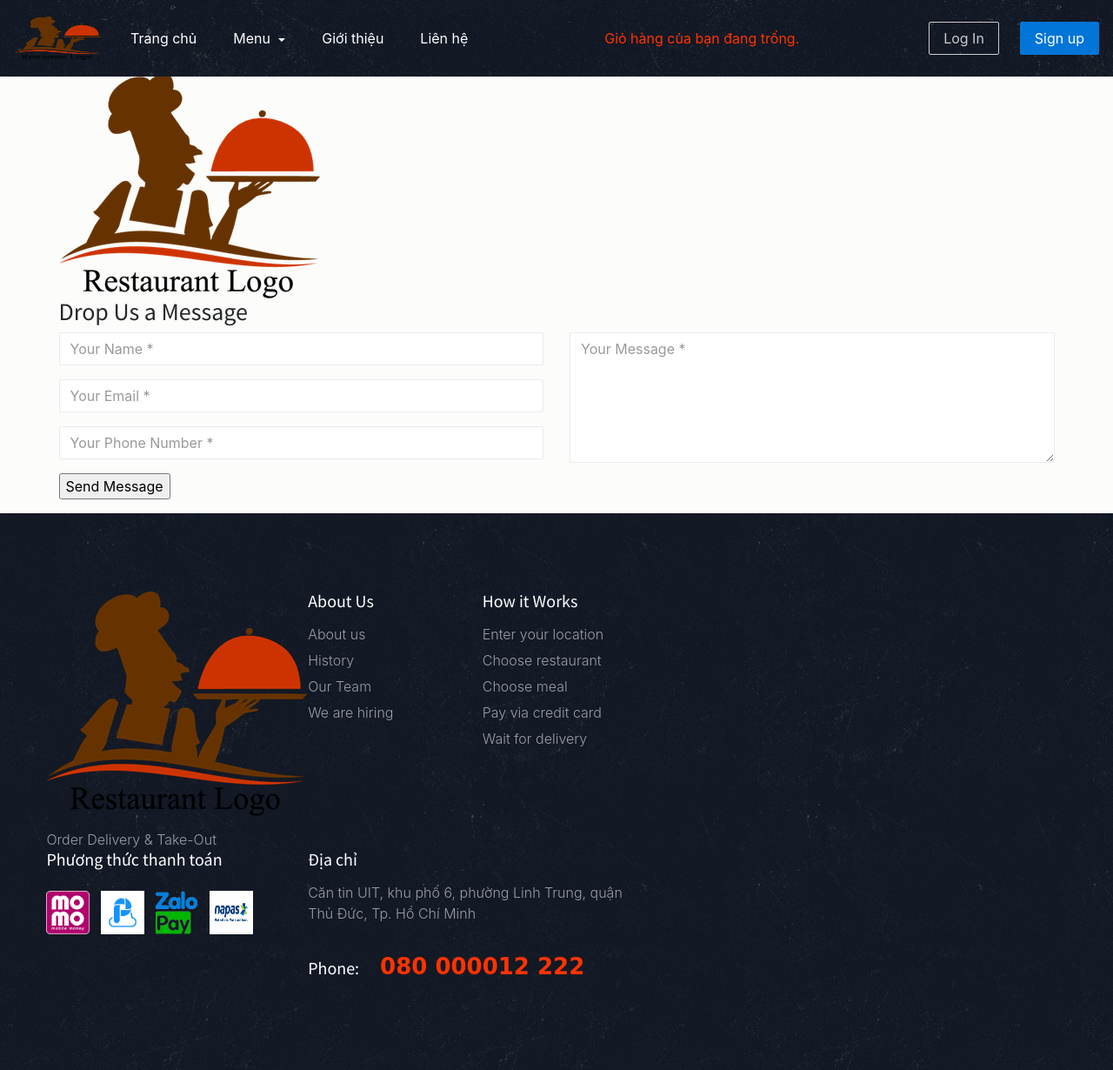
After one commit to vthdat/-Django-WebsiteCanTinProject, a Django app: page /contact in a window 1280 px wide. The commit adds this page. Shown: the whole page at 87% size. Run offline with Django 3.2, Linux system fonts and the light colour scheme; some libraries are stand-ins or nearby versions; some web fonts are replaced.

Commit message:
add pages

```diff
--- a/pages/urls.py
+++ b/pages/urls.py
@@ -1,6 +1,8 @@
 from django.urls import path
-from .views import HomePageView
+from .views import HomePageView, AboutPageView, ContactPageView
 
 urlpatterns = [
     path('', HomePageView.as_view(), name='home'),
+    path('about', AboutPageView.as_view(), name='about'),
+    path('contact', ContactPageView.as_view(), name='contact'),
 ]
--- a/pages/views.py
+++ b/pages/views.py
@@ -16,3 +16,9 @@ class HomePageView(TemplateView):
         context['food_list'] = Food.objects.exclude(food_type='BE')[:6]
         context['beverage_list'] = Food.objects.filter(food_type='BE')[:6]
         return context
+
+class AboutPageView(TemplateView):
+    template_name = 'about.html'
+
+class ContactPageView(TemplateView):
+    template_name = 'contact.html'
--- /dev/null
+++ b/templates/contact.html
@@ -0,0 +1,39 @@
+{% extends 'new_base.html' %}
+
+{% load static %}
+
+{% block title %}Liên hệ{% endblock title%}
+
+{% block content %}
+
+<div class="container contact-form">
+            <div class="contact-image">
+                <img src="{% static 'images/logo.png' %}" alt="rocket_contact"/>
+            </div>
+            <form method="post">
+                <h3>Drop Us a Message</h3>
+               <div class="row">
+                    <div class="col-md-6">
+                        <div class="form-group">
+                            <input type="text" name="txtName" class="form-control" placeholder="Your Name *" value="" />
+                        </div>
+                        <div class="form-group">
+                            <input type="text" name="txtEmail" class="form-control" placeholder="Your Email *" value="" />
+                        </div>
+                        <div class="form-group">
+                            <input type="text" name="txtPhone" class="form-control" placeholder="Your Phone Number *" value="" />
+                        </div>
+                        <div class="form-group">
+                            <input type="submit" name="btnSubmit" class="btnContact" value="Send Message" />
+                        </div>
+                    </div>
+                    <div class="col-md-6">
+                        <div class="form-group">
+                            <textarea name="txtMsg" class="form-control" placeholder="Your Message *" style="width: 100%; height: 150px;"></textarea>
+                        </div>
+                    </div>
+                </div>
+            </form>
+</div>
+
+{% endblock content %}
--- a/templates/new_base.html
+++ b/templates/new_base.html
@@ -43,10 +43,12 @@
                             <a class="nav-link" href="{% url 'home' %}">Trang chủ <span class="sr-only">(current)</span></a>
                         </li>
                         <li class="nav-item dropdown active">
-                            <a class="nav-link dropdown-toggle" id="navbarDropdown" role="button" data-toggle="dropdown" aria-haspopup="true" aria-expanded="false">
+                            <a class="nav-link dropdown-toggle" id="navbarDropdown" role="button" data-toggle="dropdown" aria-haspopup="true" aria-expanded="false" >
                             Menu
                             </a>
                             <div class="dropdown-menu" aria-labelledby="navbarDropdown">
+                                <a class="dropdown-item" href="{% url 'food:menu' %}">Tất cả</a>
+                                <div class="dropdown-divider"></div>
                                 <a class="dropdown-item" href="{% url 'food:bua-sang' %}">Bữa sáng</a>
                                 <a class="dropdown-item" href="{% url 'food:bua-trua' %}">Bữa trưa</a>
                                 <a class="dropdown-item" href="{% url 'food:bua-toi' %}">Bữa tối</a>
@@ -56,10 +58,10 @@
                             </div>
                         </li>
                         <li class="nav-item active">
-                            <a class="nav-link" href="{% url 'home' %}"> Giới thiệu <span class="sr-only">(current)</span></a>
+                            <a class="nav-link" href="{% url 'about' %}"> Giới thiệu <span class="sr-only">(current)</span></a>
                         </li>
                         <li class="nav-item active">
-                            <a class="nav-link" href="{% url 'home' %}"> Liên hệ <span class="sr-only">(current)</span></a>
+                            <a class="nav-link" href="{% url 'contact' %}"> Liên hệ <span class="sr-only">(current)</span></a>
                         </li>
                     </ul>
 
@@ -70,7 +72,7 @@
                             {% with total_items=cart|length %}
                                 {% if total_items > 0 %}
                                     <li class="nav-item">
-                                    <a href="{% url "cart:cart_detail" %}">
+                                    <a href="{% url "cart:cart_detail" %}" >
                                         Giỏ hàng của bạn có {{ total_items }} món{{ total_items|pluralize }},
                                         {{ cart.get_total_price|floatformat|intcomma }} vnđ
                                     </a>
@@ -142,16 +144,6 @@
                                 <li><a href="#">Wait for delivery</a> </li>
                             </ul>
                         </div>
-                        <div class="col-xs-12 col-sm-2 pages color-gray">
-                            <h5>Pages</h5>
-                            <ul>
-                                <li><a href="#">Search results page</a> </li>
-                                <li><a href="#">User Sing Up Page</a> </li>
-                                <li><a href="#">Pricing page</a> </li>
-                                <li><a href="#">Make order</a> </li>
-                                <li><a href="#">Add to cart</a> </li>
-                            </ul>
-                        </div>
                     </div>
                     <!-- top footer ends -->
                     <!-- bottom footer statrs -->
```
Also changed, not shown: templates/about.html (+13 -0 lines). Lines whose indentation alone changed are shown as unchanged.
